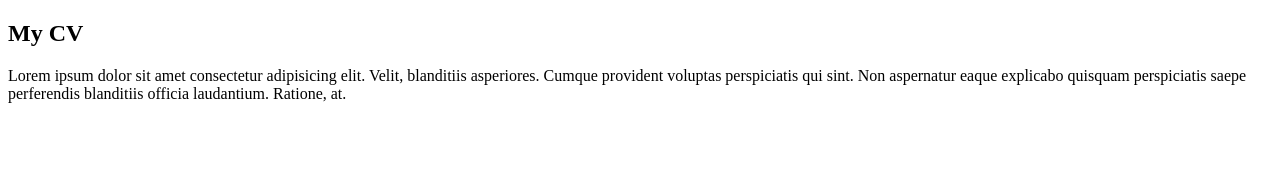
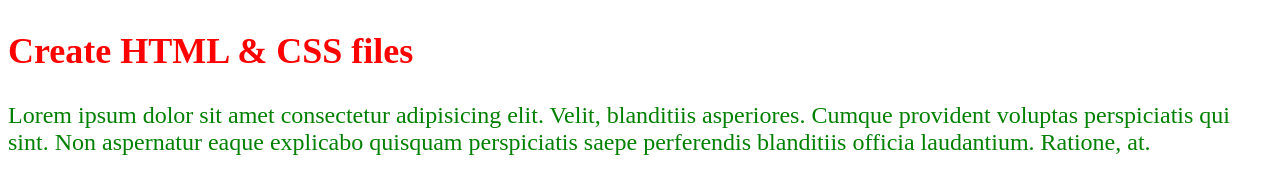
Before and after one commit to drz-sergei/rsschool-cv, a plain HTML site: page index.html in a window 1280 px wide. Drawn offline with Linux system fonts and the light colour scheme.

Commit message:
feat:add style.css file

```diff
--- a/index.html
+++ b/index.html
@@ -6,12 +6,13 @@
    <meta http-equiv="X-UA-Compatible" content="IE=edge">
    <meta name="viewport" content="width=device-width, initial-scale=1.0">
    <title>HTML, CSS & Git Basics</title>
+   <link rel="stylesheet" href="./style.css">
 </head>
 
 <body>
 
    <section>
-      <h1 class="main__title">My CV</h1>
+      <h1 class="main__title">Create HTML & CSS files</h1>
       <p class="main__subtitle">Lorem ipsum dolor sit amet consectetur adipisicing elit. Velit, blanditiis asperiores.
          Cumque provident voluptas perspiciatis qui sint. Non aspernatur eaque explicabo quisquam perspiciatis saepe
          perferendis blanditiis officia laudantium. Ratione, at.</p>
--- /dev/null
+++ b/style.css
@@ -0,0 +1,9 @@
+.main__title {
+  font-size: 36px;
+  color: red;
+}
+
+.main__subtitle {
+  font-size: 24px;
+  color: green;
+}
```
